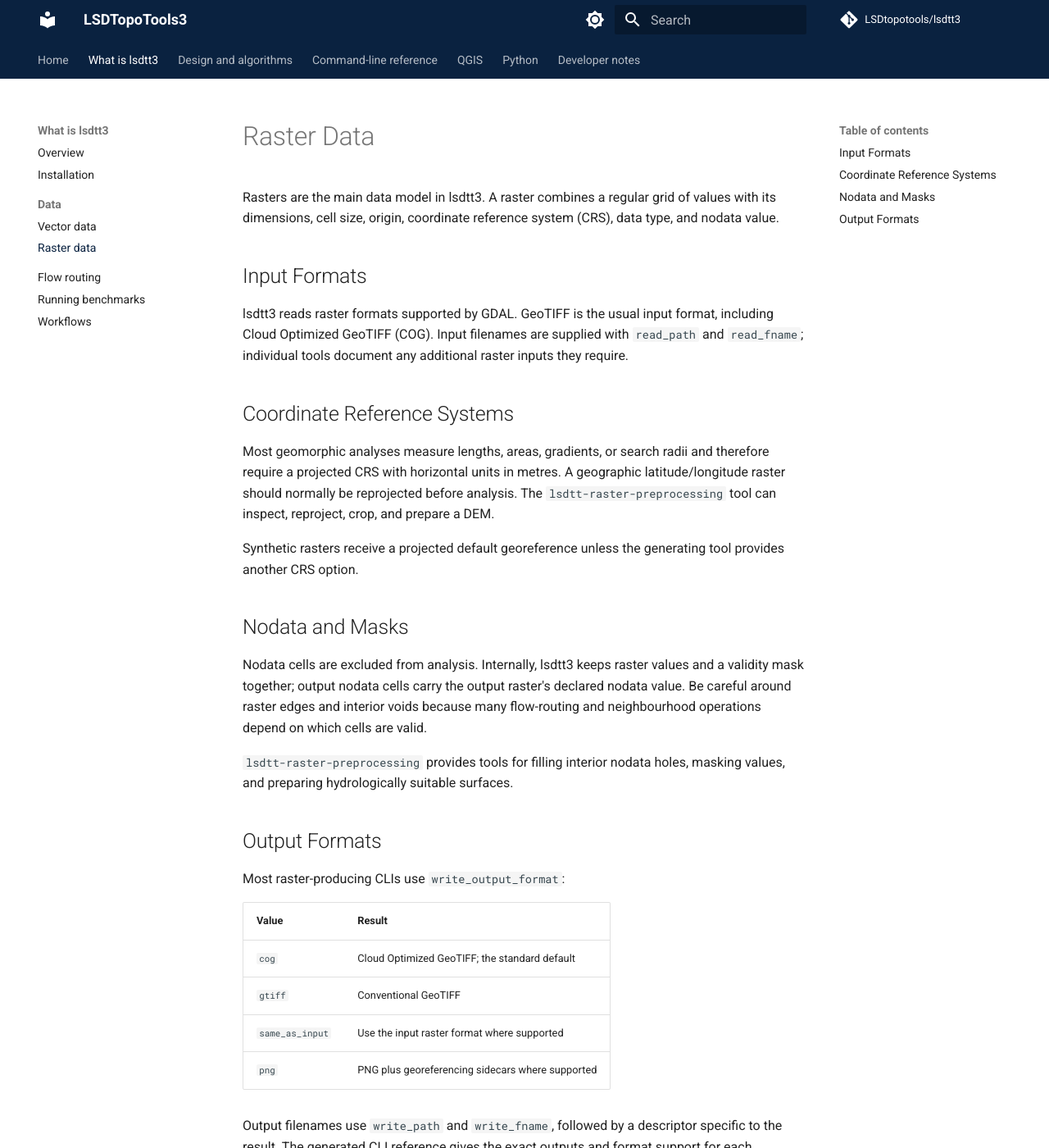
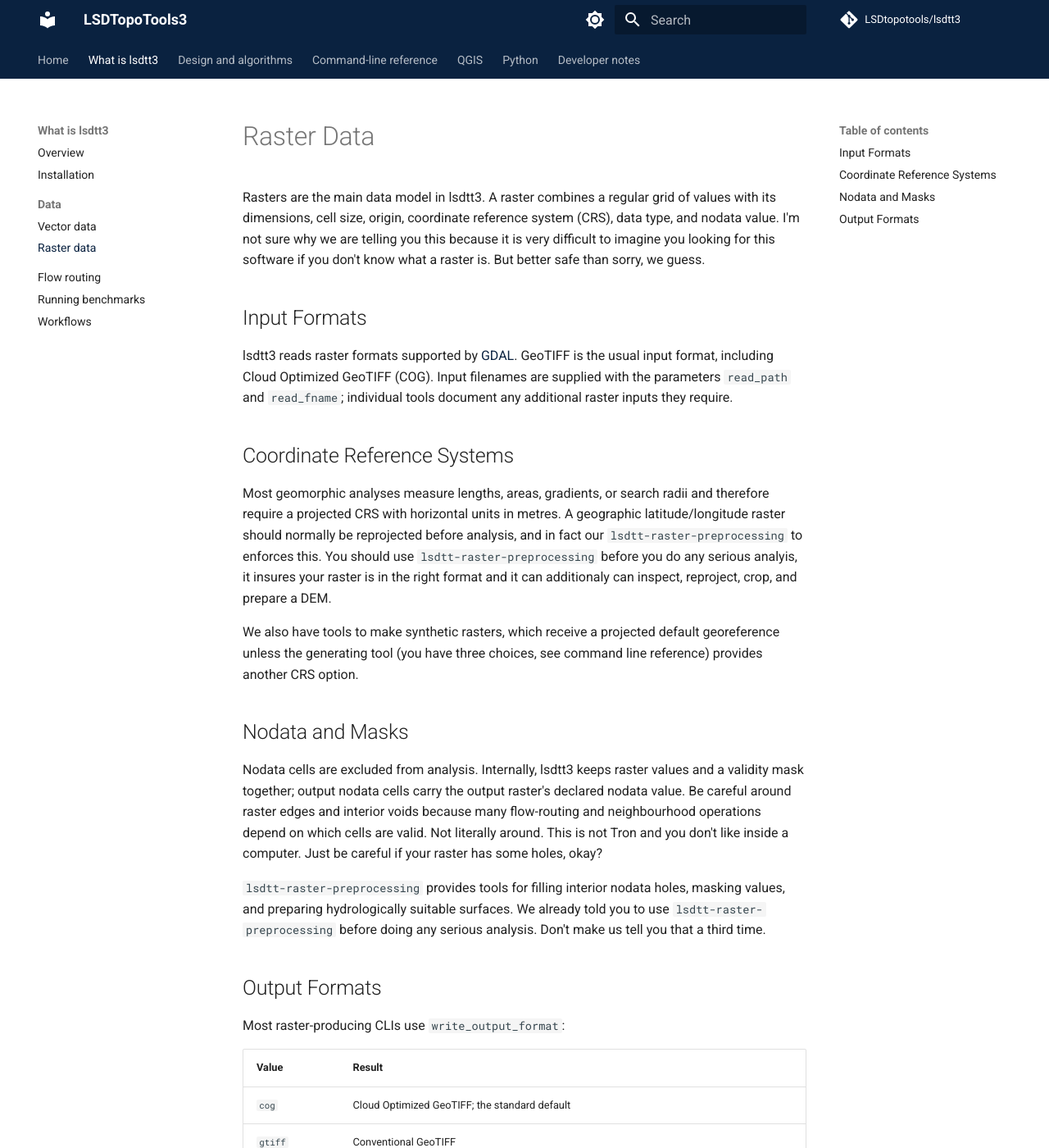
Before and after one commit to LSDtopotools/lsdtt3, an MkDocs documentation site: the page built from docs/what_is_lsdtt3/raster_data.md, in a window 1280 px wide and 1400 px high. Shown: the whole window at 82% size. Built offline with MkDocs 1.6.1 and Material for MkDocs 9.7.7, drawn with Linux system fonts in a browser that asks for light colours; comment, search, counter and statistics services are not loaded; some of the changed text lies outside the part shown.

Commit message:
Some small documentation changes

```diff
--- a/docs/what_is_lsdtt3/raster_data.md
+++ b/docs/what_is_lsdtt3/raster_data.md
@@ -2,34 +2,34 @@
 
 Rasters are the main data model in lsdtt3. A raster combines a regular grid of
 values with its dimensions, cell size, origin, coordinate reference system
-(CRS), data type, and nodata value.
+(CRS), data type, and nodata value. I'm not sure why we are telling you this because it is very difficult to imagine you looking for this software if you don't know what a raster is. But better safe than sorry, we guess.
 
 ## Input Formats
 
-lsdtt3 reads raster formats supported by GDAL. GeoTIFF is the usual input
+lsdtt3 reads raster formats supported by [GDAL](https://gdal.org/en/stable/). GeoTIFF is the usual input
 format, including Cloud Optimized GeoTIFF (COG). Input filenames are supplied
-with `read_path` and `read_fname`; individual tools document any additional
+with the parameters `read_path` and `read_fname`; individual tools document any additional
 raster inputs they require.
 
 ## Coordinate Reference Systems
 
 Most geomorphic analyses measure lengths, areas, gradients, or search radii and
 therefore require a projected CRS with horizontal units in metres. A geographic
-latitude/longitude raster should normally be reprojected before analysis. The
-`lsdtt-raster-preprocessing` tool can inspect, reproject, crop, and prepare a DEM.
+latitude/longitude raster should normally be reprojected before analysis, and in fact our `lsdtt-raster-preprocessing` to enforces this.
+You should use `lsdtt-raster-preprocessing` before you do any serious analyis, it insures your raster is in the right format and it can additionaly can inspect, reproject, crop, and prepare a DEM.
 
-Synthetic rasters receive a projected default georeference unless the generating
-tool provides another CRS option.
+We also have tools to make synthetic rasters, which receive a projected default georeference unless the generating
+tool (you have three choices, see command line reference) provides another CRS option.
 
 ## Nodata and Masks
 
 Nodata cells are excluded from analysis. Internally, lsdtt3 keeps raster values
 and a validity mask together; output nodata cells carry the output raster's
 declared nodata value. Be careful around raster edges and interior voids because
-many flow-routing and neighbourhood operations depend on which cells are valid.
+many flow-routing and neighbourhood operations depend on which cells are valid. Not literally around. This is not Tron and you don't like inside a computer. Just be careful if your raster has some holes, okay?
 
 `lsdtt-raster-preprocessing` provides tools for filling interior nodata holes,
-masking values, and preparing hydrologically suitable surfaces.
+masking values, and preparing hydrologically suitable surfaces. We already told you to use `lsdtt-raster-preprocessing` before doing any serious analysis. Don't make us tell you that a third time.
 
 ## Output Formats
 
@@ -40,7 +40,7 @@ Most raster-producing CLIs use `write_output_format`:
 | `cog` | Cloud Optimized GeoTIFF; the standard default |
 | `gtiff` | Conventional GeoTIFF |
 | `same_as_input` | Use the input raster format where supported |
-| `png` | PNG plus georeferencing sidecars where supported |
+| `png` | PNG plus georeferencing where supported. This is nice if you want to look at the raster you made with no fancy software. |
 
 Output filenames use `write_path` and `write_fname`, followed by a descriptor
 specific to the result. The generated CLI reference gives the exact outputs and
```
Also changed, not shown: docs/index.md (+3 -3 lines), docs/what_is_lsdtt3/flow_routing.md (+1 -1 lines), docs/what_is_lsdtt3/install_lsdtt3.md (+17 -11 lines), docs/what_is_lsdtt3/vector_data.md (+4 -2 lines), 1 other file.
